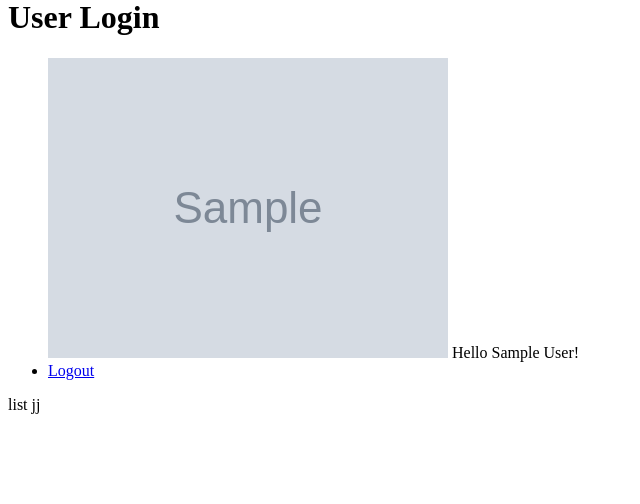
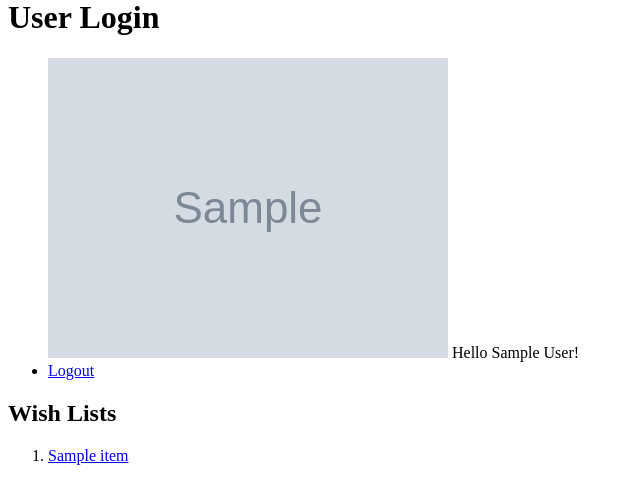
Before and after one commit to teambap/anchovy, a Django app: template templates/wish/list.html in a window 1280 px wide. Shown: the part 22-526 px from the top of the page, without its empty margins (0-640 px from the left). Run offline with Django 3.2, Linux system fonts and the light colour scheme; a user stored in the database is signed in; tables that the repository leaves empty hold one stand-in row (values such as "Sample post"); the template is opened without the code that fills it: most values are stand-ins (such as "Sample title", 1, 10 or a date in 2020); grey boxes marked "Sample" are stand-in pictures; parts of the project's set-up code (start-up, migrations or seed data) failed here and were passed over.

Commit message:
리스트 마크업 수정

```diff
--- a/templates/wish/list.html
+++ b/templates/wish/list.html
@@ -2,6 +2,16 @@
 {% block main %}
 {% include 'users/profile.html' %}
 
-list jj
+<div>
+    <h2>Wish Lists</h2>
+    {% if items %}
+    <ol>
+        {% for item in items %}
+        <li><a href="{{ item.link }}" target="_blank">{{ item.name }}</a></li>
+        {% endfor %}
+    </ol>
+    {% endif %}
+
+</div>
 
 {% endblock %}
--- a/wish/urls.py
+++ b/wish/urls.py
@@ -2,6 +2,7 @@ from django.conf.urls import patterns, url, include
 from wish import views
 
 urlpatterns = patterns('',
-    # ex: /polls/
     url(r'^list$', views.list, name='list'),
+    url(r'^add$', views.add, name='add'),
+
 )
```
